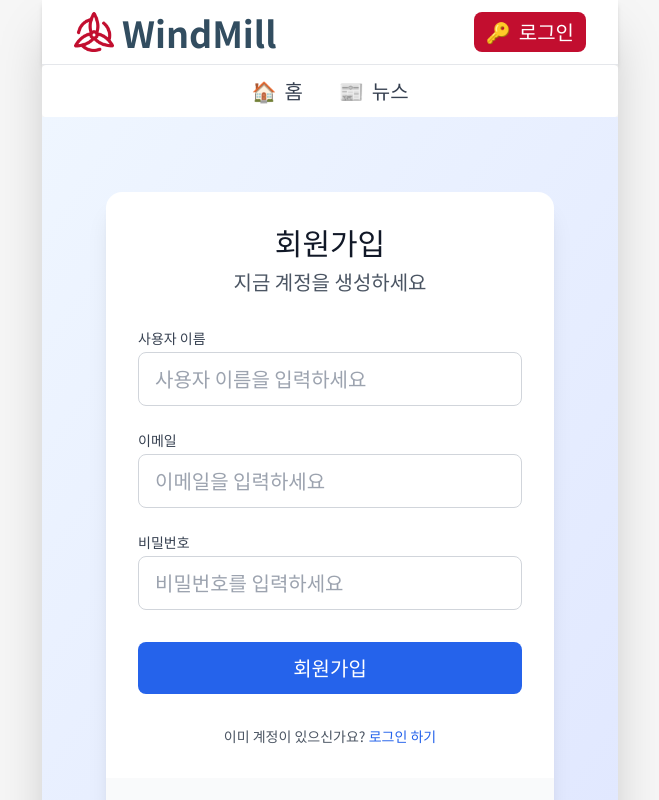
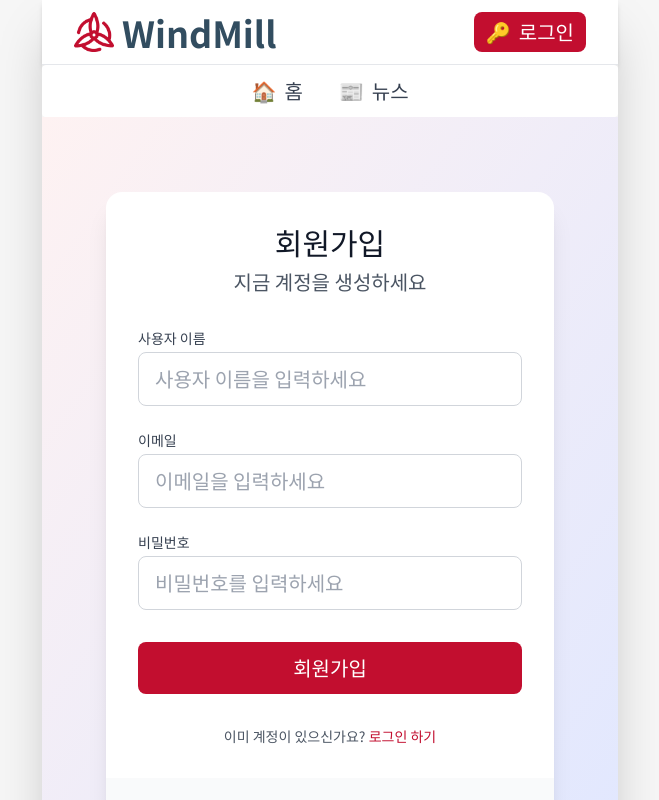
Before and after one commit to IBORY-PURPLE/windmill_FE, a React (Vite) app in the folder frontend/: page /auth in a window 1280 px wide. Shown: the top 800 px of the page, without its empty margins (310-969 px from the left). Built offline with nearby package versions, Linux system fonts and the light colour scheme.

Commit message:
login page finnished

```diff
--- a/frontend/src/components/AuthForm.jsx
+++ b/frontend/src/components/AuthForm.jsx
@@ -23,7 +23,7 @@ function AuthForm() {
   }, [message]);
 
   return (
-    <div className="min-h-screen bg-gradient-to-br from-blue-50 to-indigo-100 flex items-center justify-center p-4">
+    <div className="min-h-screen bg-gradient-to-br from-red-50 to-indigo-100 flex items-center justify-center p-4">
       <div className="w-full max-w-md">
         <div className="bg-white rounded-2xl shadow-xl overflow-hidden">
           <div className="p-8">
@@ -68,7 +68,7 @@ function AuthForm() {
                     type="text"
                     name="userName"
                     required
-                    className="w-full px-4 py-3 rounded-lg border border-gray-300 focus:ring-2 focus:ring-blue-500 focus:border-transparent transition duration-200"
+                    className="w-full px-4 py-3 rounded-lg border border-gray-300 focus:ring-2 focus:ring-red-500 focus:border-transparent transition duration-200"
                     placeholder="사용자 이름을 입력하세요"
                   />
                 </div>
@@ -83,7 +83,7 @@ function AuthForm() {
                   type="email"
                   name="email"
                   required
-                  className="w-full px-4 py-3 rounded-lg border border-gray-300 focus:ring-2 focus:ring-blue-500 focus:border-transparent transition duration-200"
+                  className="w-full px-4 py-3 rounded-lg border border-gray-300 focus:ring-2 focus:ring-red-500 focus:border-transparent transition duration-200"
                   placeholder="이메일을 입력하세요"
                 />
               </div>
@@ -97,7 +97,7 @@ function AuthForm() {
                   type="password"
                   name="password"
                   required
-                  className="w-full px-4 py-3 rounded-lg border border-gray-300 focus:ring-2 focus:ring-blue-500 focus:border-transparent transition duration-200"
+                  className="w-full px-4 py-3 rounded-lg border border-gray-300 focus:ring-2 focus:ring-red-500 focus:border-transparent transition duration-200"
                   placeholder="비밀번호를 입력하세요"
                 />
               </div>
@@ -108,8 +108,8 @@ function AuthForm() {
                   disabled={isSubmitting}
                   className={`w-full py-3 px-4 rounded-lg font-medium text-white ${
                     isSubmitting
-                      ? 'bg-blue-400 cursor-not-allowed'
-                      : 'bg-blue-600 hover:bg-blue-700'
+                      ? 'bg-red-400 cursor-not-allowed'
+                      : 'bg-[#C20E2F] hover:bg-red-700'
                   } transition duration-200 flex items-center justify-center`}
                 >
                   {isSubmitting ? (
@@ -132,7 +132,7 @@ function AuthForm() {
                 {isLogin ? "계정이 없으신가요? " : "이미 계정이 있으신가요? "}
                 <Link
                   to={`?mode=${isLogin ? "signup" : "login"}`}
-                  className="font-medium text-blue-600 hover:text-blue-500 transition-colors"
+                  className="font-medium text-[#C20E2F] hover:text-red-500 transition-colors"
                 >
                   {isLogin ? "회원가입" : "로그인"} 하기
                 </Link>
```
